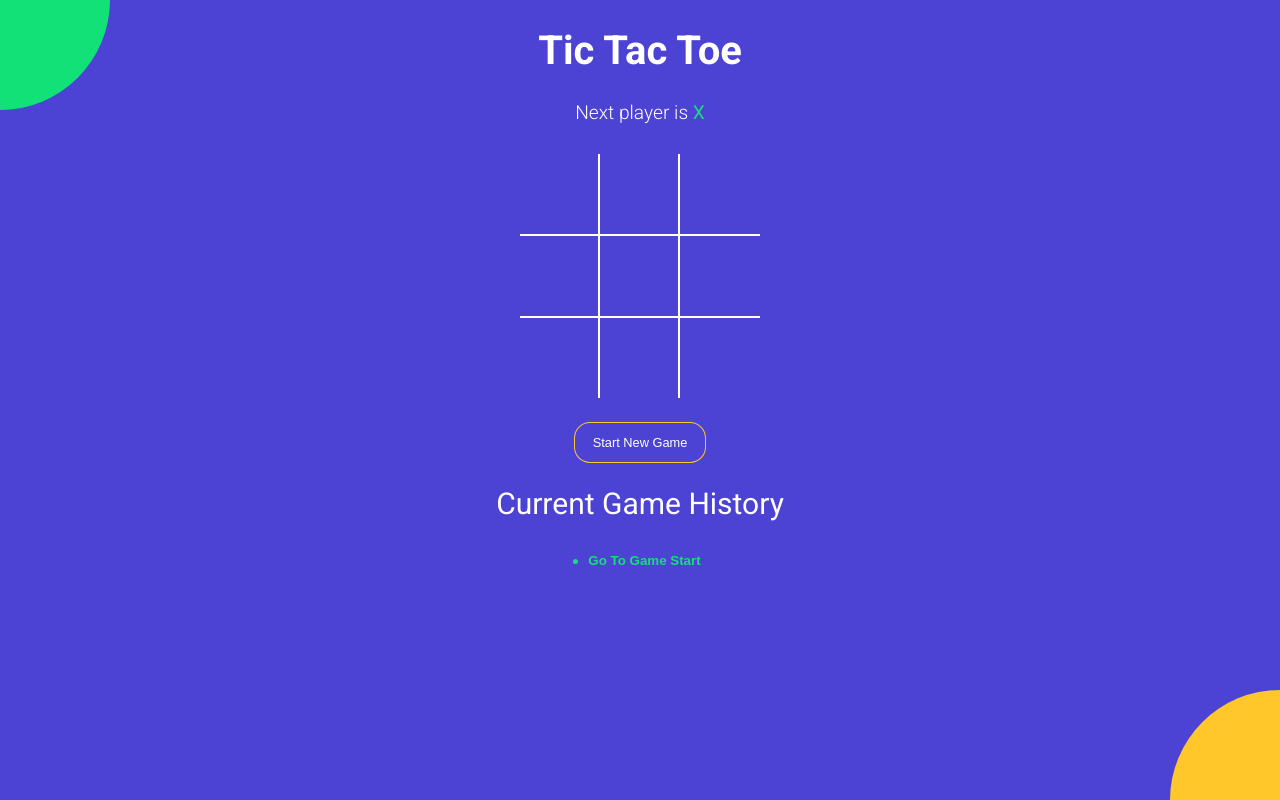
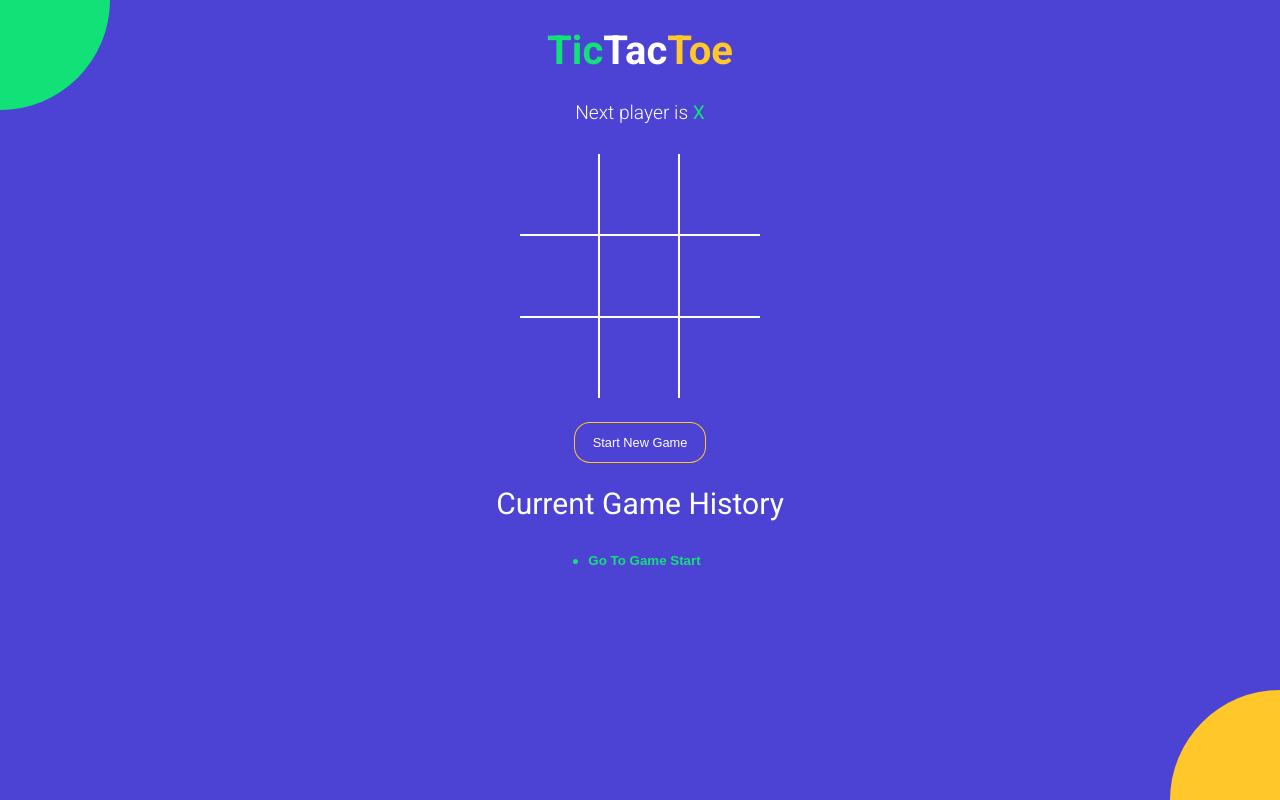
Before and after one commit to kartikaygandhi123/tictactoe_project-, a React (Vite) app: page / in a window 1280 px wide. Built offline with nearby package versions, Linux system fonts and the light colour scheme.

Commit message:
added custom colors and corrected Tied

```diff
--- a/src/App.jsx
+++ b/src/App.jsx
@@ -50,7 +50,8 @@ const App = () => {
   return (
     <div className="app">
       <h1>
-        Tic<span className="text-green"></span> Tac Toe
+        <span className="text-green">Tic</span>Tac
+        <span className="text-orange">Toe</span>
       </h1>
       <StatusMessage winner={winner} current={current} />
 
--- a/src/StatusMessage.jsx
+++ b/src/StatusMessage.jsx
@@ -26,7 +26,8 @@ function StatusMessage({ winner, current }) {
       {!winner && noMovesLeft && (
         <>
           <span className="text-green">X </span> and{' '}
-          <span className="text-orange">O</span>Tied
+          <span className="text-orange">O</span>
+          <strong>Tied</strong>
         </>
       )}
     </div>
```
